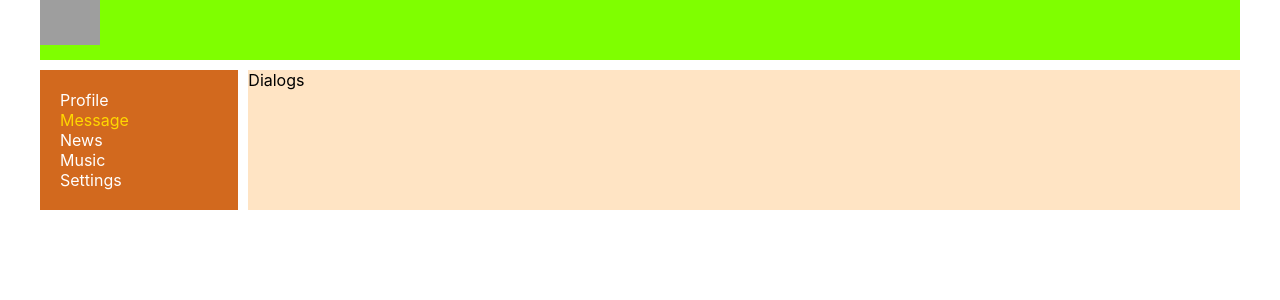
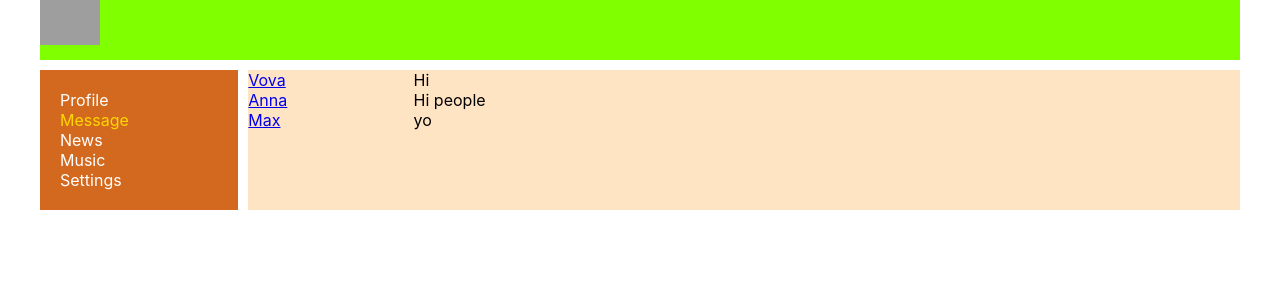
Before and after one commit to mifodiy/my-app, a React (Create React App) app: page /dialogs in a window 1280 px wide. Shown: the top 300 px of the page. Built offline with nearby package versions, Linux system fonts and the light colour scheme; grey boxes are pictures that could not be loaded.

Commit message:
refactor dialogs and profile

```diff
--- a/src/components/Dialogs/Dialogs.jsx
+++ b/src/components/Dialogs/Dialogs.jsx
@@ -1,7 +1,47 @@
+import s from './Dialogs.module.css'
+import {NavLink} from "react-router-dom";
+
+const DialogItem = (props) => {
+    let path = '/dialogs/' + props.id;
+    return(
+        <div className={s.dialog + ' ' + s.active}>
+            <NavLink to={path}>{props.name}</NavLink>
+        </div>
+    )
+}
+
+const Message = (props) => {
+    return (
+        <div className={s.message}>
+            {props.massage}
+        </div>
+    )
+}
+
+let dialogs = [
+    {id: '1', name: 'Vova'},
+    {id: '2', name: 'Anna'},
+    {id: '3', name: 'Max'},
+]
+
+let message = [
+    {id: '1', message: 'Hi'},
+    {id: '2', message: 'Hi people'},
+    {id: '3', message: 'yo'},
+]
+
+let dialogsElements = dialogs.map(d => <DialogItem id={d.id} name={d.name}/>)
+let messageElements = message.map(m => <Message massage={m.message}/>)
+
 const Dialogs = () => {
     return (
-        <div>
-            Dialogs
+        <div className={s.dialogs}>
+            <div className={s.dialogItems}>
+                {dialogsElements}
+            </div>
+            <div className={s.messages}>
+                {messageElements}
+            </div>
         </div>
     )
 }
--- a/src/components/Dialogs/Dialogs.module.css
+++ b/src/components/Dialogs/Dialogs.module.css
@@ -0,0 +1,24 @@
+.dialogs {
+    display: grid;
+    grid-template-columns: 2fr 10fr;
+}
+
+.dialog {
+
+}
+
+.dialogItems {
+
+}
+
+.active {
+    color: gold;
+}
+
+.messages {
+
+}
+
+.message {
+
+}
--- a/src/components/Profile/MyPosts/MyPosts.jsx
+++ b/src/components/Profile/MyPosts/MyPosts.jsx
@@ -1,17 +1,26 @@
 import '../Profile.module.css';
-import classes from './MyPosts.module.css';
+import s from './MyPosts.module.css';
 import Post from "./Post/Post";
+
+let posts = [
+    {id: '1', message: 'Hello my name is Vova', likeCount: 32},
+    {id: '2', message: 'Hello my name is dima', likeCount: 11},
+]
+
+let postsElement = posts.map(p => <Post message={p.message} likeCount={p.likeCount}/>)
 
 const MyPosts = () => {
     return (
-            <div>
+            <div className={s.posts}>
                 my posts
-                <div>new post</div>
                 <div>
-                    <Post message='Hello my name is Vova'/>
-                    <Post message='Hello my name is dima'/>
-                    <Post/>
-                    <Post/>
+                    <div>
+                        <textarea></textarea>
+                    </div>
+                    <div><button>Add</button></div>
+                </div>
+                <div>
+                    {postsElement}
                 </div>
             </div>
     )
--- a/src/components/Profile/MyPosts/MyPosts.module.css
+++ b/src/components/Profile/MyPosts/MyPosts.module.css
@@ -1,3 +1,8 @@
 .item {
     color: blueviolet;
 }
+
+.posts {
+    padding: 10px;
+
+}
--- a/src/components/Profile/MyPosts/Post/Post.jsx
+++ b/src/components/Profile/MyPosts/Post/Post.jsx
@@ -1,14 +1,13 @@
 import '../MyPosts.module.css';
-import classes from './Post.module.css';
+import s from './Post.module.css';
 
 const Post = (props) => {
     return (
-
-        <div className={classes.item}>
+        <div className={s.item}>
             <img src='https://shapka-youtube.ru/wp-content/uploads/2021/02/avatarka-dlya-skaypa-dlya-parney.jpg'/>
             <span>{props.message}</span>
+            <span>like:{props.likeCount}</span>
         </div>
-
     )
 }
 
--- a/src/components/Profile/MyPosts/Post/Post.module.css
+++ b/src/components/Profile/MyPosts/Post/Post.module.css
@@ -1,5 +1,6 @@
 .item {
     color: blueviolet;
+
 }
 
 .item img {
@@ -7,3 +8,8 @@
     height: 50px;
     border-radius: 50% ;
 }
+
+.item span {
+
+    padding: 10px 20px;
+}
--- a/src/components/Profile/Profile.jsx
+++ b/src/components/Profile/Profile.jsx
@@ -1,15 +1,12 @@
 import './Profile.module.css';
 import s from './Profile.module.css';
 import MyPosts from "./MyPosts/MyPosts";
+import ProfileInfo from "./ProfileInfo/ProfileInfo";
 
 const Profile = () => {
     return (
         <div className={s.content}>
-            <div>
-                <img
-                    src='https://images.ctfassets.net/hrltx12pl8hq/4f6DfV5DbqaQUSw0uo0mWi/ff068ff5fc855601751499d694c0111a/shutterstock_376532611.jpg?fit=fill&w=800&h=300'/>
-            </div>
-            <div>ava+discription</div>
+            <ProfileInfo/>
             <MyPosts/>
 
         </div>
--- /dev/null
+++ b/src/components/Profile/ProfileInfo/ProfileInfo.jsx
@@ -0,0 +1,15 @@
+import s from './ProfileInfo.module.css'
+
+const ProfileInfo = () => {
+    return (
+        <div>
+            <div className={s.cover}>
+                <img
+                    src='https://images.ctfassets.net/hrltx12pl8hq/4f6DfV5DbqaQUSw0uo0mWi/ff068ff5fc855601751499d694c0111a/shutterstock_376532611.jpg?fit=fill&w=800&h=300'/>
+            </div>
+            <div className={s.description}>ava+description</div>
+        </div>
+    )
+}
+
+export default ProfileInfo;
--- /dev/null
+++ b/src/components/Profile/ProfileInfo/ProfileInfo.module.css
@@ -0,0 +1,9 @@
+.cover img{
+    width: 100%;
+    height: 200px;
+}
+
+.description {
+    padding: 10px;
+    margin-top: 10px;
+}
```
